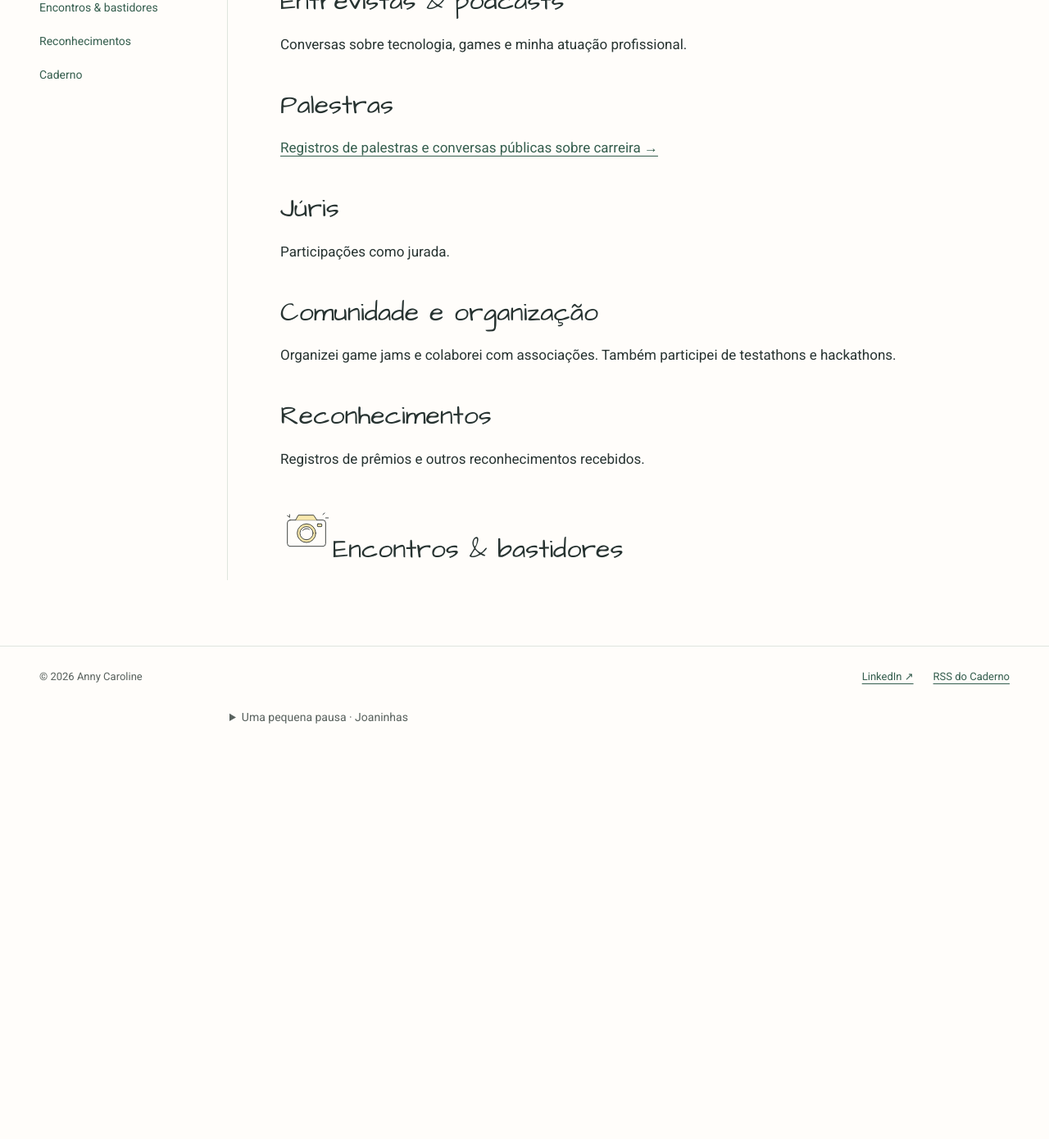
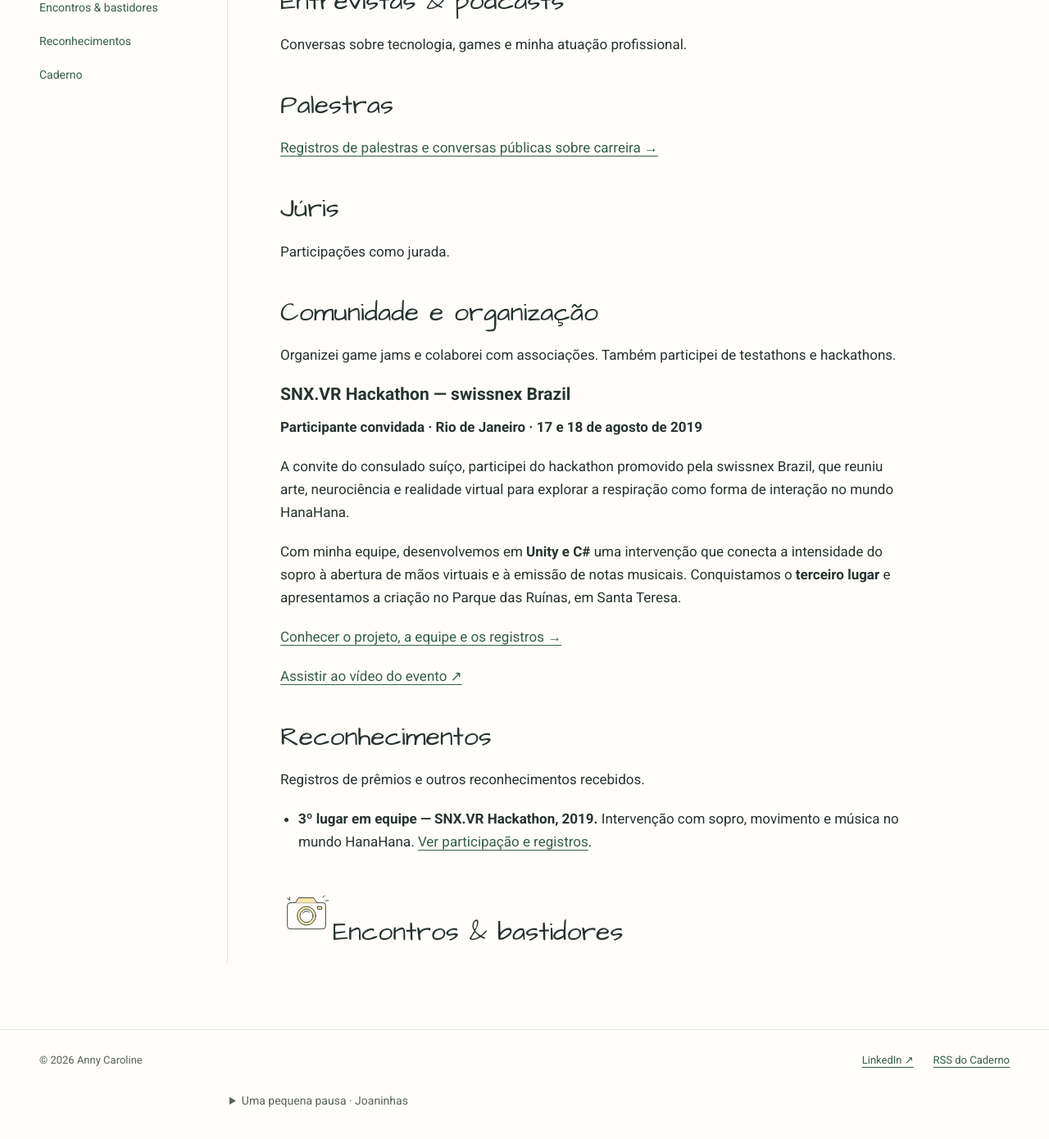
Before and after one commit to annysource/annysource.github.io, a Jekyll site: the page built from acervo/index.md, in a window 1280 px wide and 1400 px high, scrolled down 417 px. Shown: the top 1390 px of the window at 82% size. Built offline with Jekyll 4.4.1, drawn with Linux system fonts in a browser that asks for light colours; before the commit the page ends 1349 px from its top, so only the background shows below that.

Commit message:
new: hana hana hackathon

```diff
--- a/_layouts/project.html
+++ b/_layouts/project.html
@@ -1,5 +1,5 @@
 ---
 layout: default
 ---
-<div class="library-layout"><aside class="sidebar"><a href="{{ '/projetos/' | relative_url }}">← Projetos</a><dl>{% if page.organization %}<dt>Contexto</dt><dd>{{ page.organization }}</dd>{% endif %}{% if page.period %}<dt>Período</dt><dd>{{ page.period }}</dd>{% endif %}{% if page.technologies %}<dt>Tecnologias</dt><dd>{{ page.technologies | join: ', ' }}</dd>{% endif %}</dl></aside><article class="reading"><p class="eyebrow">{{ page.area }}</p><h1>{{ page.title }}</h1><p class="intro">{{ page.summary }}</p><p class="eyebrow">Minha contribuição: {{ page.role }}</p>{% if page.youtube_id %}<section class="video-preview" data-video-preview data-youtube-id="{{ page.youtube_id | escape }}" aria-label="Prévia do vídeo Sushi Ninja"><div class="video-preview-screen"><img src="{{ page.video_cover | relative_url }}" alt="Tela vertical do jogo Sushi Ninja durante a ativação" loading="lazy" decoding="async"><div class="video-preview-frame" data-video-frame hidden></div><button class="video-preview-play" type="button" data-video-play>Reproduzir vídeo</button></div><a class="video-preview-link" href="https://www.youtube.com/watch?v={{ page.youtube_id | uri_escape }}" target="_blank" rel="noopener noreferrer">Assistir no YouTube ↗</a></section>{% endif %}{{ content }}</article></div>
+<div class="library-layout"><aside class="sidebar"><a href="{{ '/projetos/' | relative_url }}">← Projetos</a><dl>{% if page.organization %}<dt>Contexto</dt><dd>{{ page.organization }}</dd>{% endif %}{% if page.period %}<dt>Período</dt><dd>{{ page.period }}</dd>{% endif %}{% if page.technologies %}<dt>Tecnologias</dt><dd>{{ page.technologies | join: ', ' }}</dd>{% endif %}</dl></aside><article class="reading"><p class="eyebrow">{{ page.area }}</p><h1>{{ page.title }}</h1><p class="intro">{{ page.summary }}</p><p class="eyebrow">Minha contribuição: {{ page.role }}</p>{% if page.youtube_id %}<section class="video-preview" data-video-preview data-youtube-id="{{ page.youtube_id | escape }}" data-video-title="{{ page.video_title | default: page.title | escape }}" aria-label="Prévia do vídeo: {{ page.video_title | default: page.title | escape }}"><div class="video-preview-screen"><img src="{{ page.video_cover | relative_url }}" alt="{{ page.video_alt | default: page.title | escape }}" loading="lazy" decoding="async"><div class="video-preview-frame" data-video-frame hidden></div><button class="video-preview-play" type="button" data-video-play>Reproduzir vídeo</button></div><a class="video-preview-link" href="https://www.youtube.com/watch?v={{ page.youtube_id | uri_escape }}" target="_blank" rel="noopener noreferrer">Assistir no YouTube ↗</a></section>{% endif %}{{ content }}</article></div>
 {% if page.youtube_id %}<script defer src="{{ '/assets/video-preview.js' | relative_url }}"></script>{% endif %}
--- a/acervo/index.md
+++ b/acervo/index.md
@@ -27,11 +27,25 @@ Organizei game jams e colaborei com associações. Também participei de testath
 
 <!-- Organizar registros por evento: nome, ano, papel, imagem e link. Diferenciar organização e participação. -->
 
+<h3 id="snx-vr-hackathon-2019">SNX.VR Hackathon — swissnex Brazil</h3>
+
+**Participante convidada · Rio de Janeiro · 17 e 18 de agosto de 2019**
+
+A convite do consulado suíço, participei do hackathon promovido pela swissnex Brazil, que reuniu arte, neurociência e realidade virtual para explorar a respiração como forma de interação no mundo HanaHana.
+
+Com minha equipe, desenvolvemos em **Unity e C#** uma intervenção que conecta a intensidade do sopro à abertura de mãos virtuais e à emissão de notas musicais. Conquistamos o **terceiro lugar** e apresentamos a criação no Parque das Ruínas, em Santa Teresa.
+
+[Conhecer o projeto, a equipe e os registros →]({{ '/projetos/hana-hana/' | relative_url }})
+
+[Assistir ao vídeo do evento ↗](https://www.youtube.com/watch?v=92lbYq7baDE)
+
 <h2 id="reconhecimento">Reconhecimentos</h2>
 
 Registros de prêmios e outros reconhecimentos recebidos.
 
 <!-- Adicionar nome, instituição, data e evidência pública de cada reconhecimento. -->
+
+- **3º lugar em equipe — SNX.VR Hackathon, 2019.** Intervenção com sopro, movimento e música no mundo HanaHana. [Ver participação e registros]({{ '/acervo/#snx-vr-hackathon-2019' | relative_url }}).
 
 <h2 id="encontros" class="icon-heading"><img class="section-icon " src="{{ '/assets/icons/encounters.svg' | relative_url }}" width="64" height="64" alt="" aria-hidden="true"><span>Encontros & bastidores</span></h2>
 
--- a/assets/video-preview.js
+++ b/assets/video-preview.js
@@ -17,7 +17,7 @@
 
     const iframe = document.createElement('iframe');
     iframe.src = `https://www.youtube-nocookie.com/embed/${encodeURIComponent(videoId)}?autoplay=1&mute=${muted ? 1 : 0}&loop=1&playlist=${encodeURIComponent(videoId)}&controls=1&playsinline=1&rel=0`;
-    iframe.title = 'Vídeo Sushi Ninja no YouTube';
+    iframe.title = preview.dataset.videoTitle || 'Vídeo do projeto no YouTube';
     iframe.allow = 'autoplay; encrypted-media; picture-in-picture; fullscreen';
     iframe.allowFullscreen = true;
     iframe.loading = 'eager';
```
Also changed, not shown: _projects/hana-hana.md (added, +90 -0 lines), assets/images/hana-hana/48608098223_490f8fccb2_o.jpg (added), assets/images/hana-hana/48608098448_84ba395022_o.jpg (added), assets/images/hana-hana/48608100963_4d48c137d7_o.jpg (added), assets/images/hana-hana/48608101773_bc6aaac48c_o.jpg (added), assets/images/hana-hana/48608102008_37d08a4959_o.jpg (added), assets/images/hana-hana/48608417881_68b418880a_o.jpg (added), assets/images/hana-hana/48608460181_1ab9ae834c_o.jpg (added), assets/images/hana-hana/48608462391_1b7239cf9c_o.jpg (added), assets/images/hana-hana/hanahana-2160x972-c-center.jpg (added).
